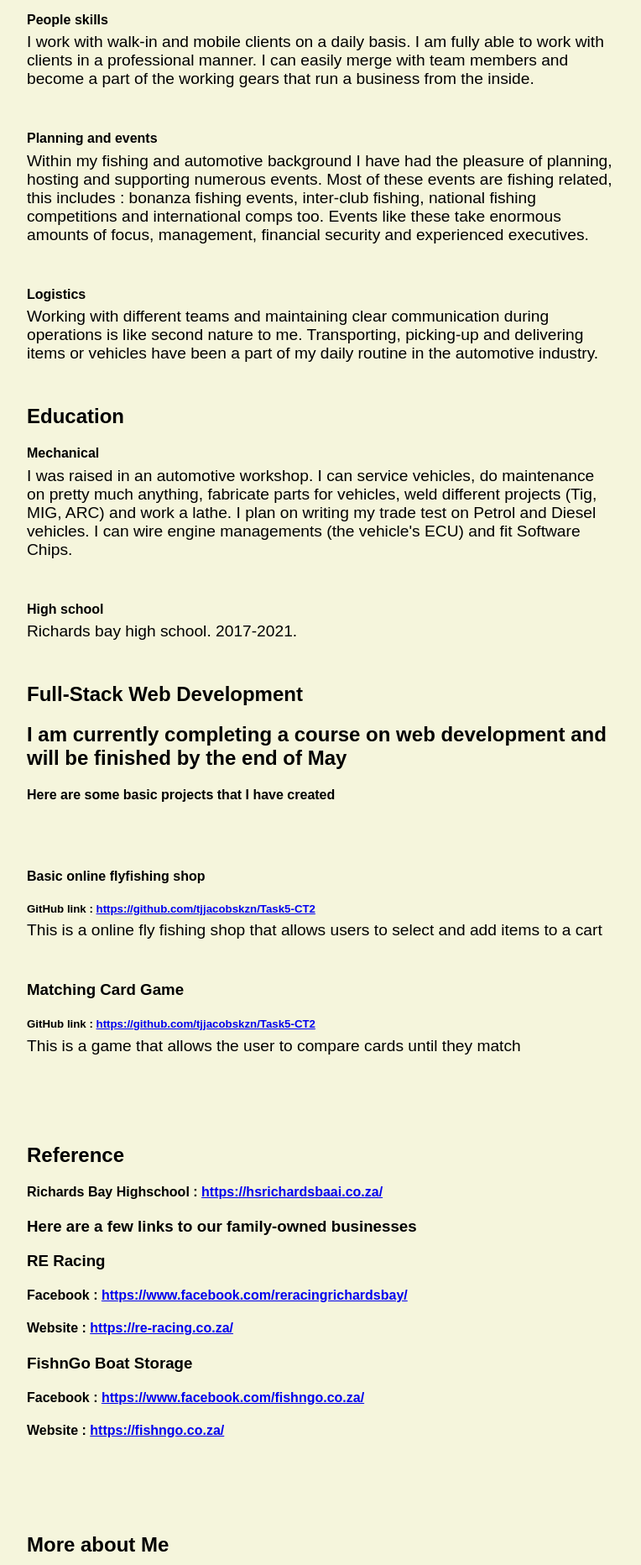
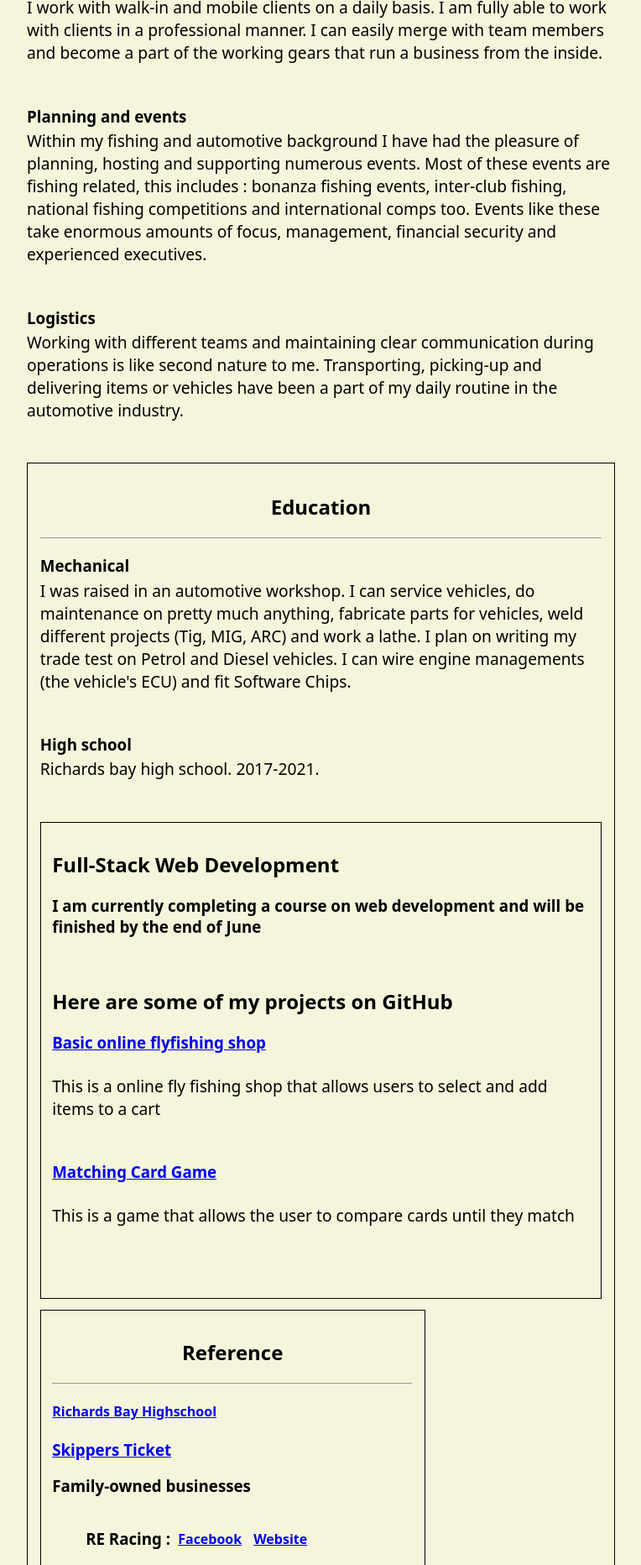
Before and after one commit to tjjacobskzn/TJ-Jacobs_CV, a plain HTML site: page index.html in a window 1280 px wide. Shown: the part 936-2800 px from the top of the page at 84% size, without its empty margins (416-1180 px from the left). Drawn offline with Linux system fonts and the light colour scheme.

Commit message:
Add files via upload

```diff
--- a/cv.css
+++ b/cv.css
@@ -4,7 +4,7 @@ div {
 
 body {
     background-color: beige;
-    font-family:sans-serif;
+    font-family: system-ui;
     margin-right: 10%;
 }
 
--- a/index.html
+++ b/index.html
@@ -2,7 +2,7 @@
 <html lang="en">
 
 <head>
-    <link href = "./cv.css" rel = "stylesheet" type = "text/css">
+    <link href="./cv.css" rel="stylesheet" type="text/css">
     <title>TJ Jacobs CV</title>
 </head>
 
@@ -40,38 +40,31 @@
                         <div id="skillsDiv">
                             <h2>Skills and Competencies</h2>
 
-                            <h4>Marine</h4>
+                            <h3 style="font-weight: 800;">Marine and fishing</h3>
                             <p>
-                                I successfully obtained my Category B skippers, enabling me to
-                                pilot/captain a motorized vessel under 31ft through the surf
+                                I grew up in the northern coast of South Africa. In having the
+                                privilege of owning a vessel, I have been fortunate enough to
+                                have some of the country's best anglers teaching me from a young
+                                age. I have vast experience in game fishing and I have
+                                attended many national, provincial and
+                                inter-club events and achieved colours in them all.
+                                <br>
+                                <br>
+                                I obtained my Category B skippers ticket, enabling me to
+                                pilot/captain a motorized vessel through the surf
                                 zone and up to 40 nautical miles off shore. Within the course
-                                I completed First-aid training. This includes training in
-                                Stroke scenarios, Fatal bleeding wounds, emergency
+                                I completed first-aid training. This includes training in
+                                stroke scenarios, fatal bleeding wounds, emergency
                                 transmission, safety briefings and general precautions.
-                            </p>
-
-                            <h4>Boating</h4>
-                            <p>
+                                <br>
+                                <br>
                                 I have been a deckhand on large vessels and work in a
                                 family-owned vessel storage company. With this I gained
                                 experience in fiberglass work, outboard engines and general
                                 rigging and maintenance on boats.
                             </p>
 
-                            <h4>Fishing</h4>
-                            <p>
-                                I grew up in the northern coast of South Africa. This means
-                                that fishing was a natural hobby in my family. In having the
-                                privilege of owning a vessel, I have been fortunate enough to
-                                have some of the worlds best anglers teaching me from a young
-                                age. I have vast experience in game fishing and I have
-                                attended many international, national, provincial and
-                                inter-club events. I have achieved national and provincial
-                                colors in game fishing and home colors for inter-club fishing
-                                events.
-                            </p>
-
-                            <h4>People skills</h4>
+                            <h3 style="font-weight: 800;">People skills</h3>
                             <p>
                                 I work with walk-in and mobile clients on a daily basis. I am
                                 fully able to work with clients in a professional manner. I
@@ -79,7 +72,7 @@
                                 working gears that run a business from the inside.
                             </p>
 
-                            <h4>Planning and events</h4>
+                            <h3 style="font-weight: 800;">Planning and events</h3>
                             <p>
                                 Within my fishing and automotive background I have had the
                                 pleasure of planning, hosting and supporting numerous events.
@@ -90,7 +83,7 @@
                                 and experienced executives.
                             </p>
 
-                            <h4>Logistics</h4>
+                            <h3 style="font-weight: 800;">Logistics</h3>
                             <p>
                                 Working with different teams and maintaining clear
                                 communication during operations is like second nature to me.
@@ -99,10 +92,18 @@
                             </p>
                         </div>
 
-                        <div id="educatonDiv">
+                        <div style="
+                        border: solid 1px;margin-bottom: 2%;
+                        padding: 2%;
+                        width: fit-content;" id="educatonDiv">
+                            <div style="    margin-left: 0;
+                        text-align: -webkit-center;">
                                 <h2>Education</h2>
+                            </div>
+                            <hr>
 
-                            <h4>Mechanical</h4>
+
+                            <h3>Mechanical</h3>
                             <p>
                                 I was raised in an automotive workshop. I can service
                                 vehicles, do maintenance on pretty much anything, fabricate
@@ -112,81 +113,97 @@
                                 vehicle's ECU) and fit Software Chips.
                             </p>
 
-                            <h4>High school</h4>
+                            <h3>High school</h3>
                             <p>Richards bay high school. 2017-2021.</p>
-                        </div>
 
-                        <div id="projectDiv">
+
+                        <div style="
+                        border: solid 1px;margin-bottom: 2%;
+                        padding: 2%; margin-left: 0;
+                        width: fit-content;" id="projectDiv">
                             <h2>Full-Stack Web Development</h2>
-                            <h2>
+                            <h3>
                                 I am currently completing a course on web development and will
-                                be finished by the end of May
-                            </h2>
+                                be finished by the end of June
+                            </h3>
 
-                            <h4>Here are some basic projects that I have created</h4>
 
-                            <br></br>
-                            <h4>Basic online flyfishing shop</h4>
-                            <h5>
-                                GitHub link :
-                                <a href="https://github.com/tjjacobskzn/Task5-CT2">
-                                    https://github.com/tjjacobskzn/Task5-CT2
+                            <br>
+                            <h2>Here are some of my projects on GitHub</h2>
+
+                            <a target="_blank" href="https://github.com/tjjacobskzn/Task5-CT2">
+                                <h3>Basic online flyfishing shop</h3>
                             </a>
-                            </h5>
+                            <br>
                             <p>
                                 This is a online fly fishing shop that allows users to select
                                 and add items to a cart
                             </p>
+
+
+                            <a target="_blank" href="https://github.com/tjjacobskzn/Task5-CT2">
                                 <h3>Matching Card Game</h3>
-                            <h5>
-                                GitHub link :
-                                <a href="https://github.com/tjjacobskzn/Task5-CT2">
-                                    https://github.com/tjjacobskzn/Task5-CT2
                             </a>
-                            </h5>
+
+                            <br>
                             <p>This is a game that allows the user to compare cards until they match</p>
 
-                            <br></br>
+                            <br>
+</div>
+                            <div style="margin-left: 0px;
+                            border: solid 1px;margin-bottom: 2%;
+                            padding: 2%;
+                            width: fit-content;">
+                                <div style="    margin-left: 0;
+                            text-align: -webkit-center;">
                                     <h2>Reference</h2>
+                                </div>
+
+                                <hr>
+
+                                <a target="_blank" href="https://hsrichardsbaai.co.za/">
                                     <h4>
-                                Richards Bay Highschool :
-                                <a href="https://hsrichardsbaai.co.za/">
-                                    https://hsrichardsbaai.co.za/
+                                        Richards Bay Highschool</h4>
                                 </a>
-                            </h4>
 
-                            <h3>Here are a few links to our family-owned businesses</h3>
+                                <a target="_blank" href="./skippers.html">
+                                    <h3>Skippers Ticket</h3>
+                                </a>
 
-                            <h3>RE Racing</h3>
+                                <h3>Family-owned businesses</h3>
+
+                                <div style="display: grid; grid-template-columns: 110px 90px 90px;">
+                                    <h3>RE Racing : </h3>
+
+                                    <a target="_blank" href="https://www.facebook.com/reracingrichardsbay/">
                                         <h4>
-                                Facebook :
-                                <a href="https://www.facebook.com/reracingrichardsbay/">
-                                    https://www.facebook.com/reracingrichardsbay/
+                                            Facebook</h4>
                                     </a>
-                            </h4>
 
+                                    <a target="_blank" href="https://re-racing.co.za/">
                                         <h4>
-                                Website :
-                                <a href="https://re-racing.co.za/">
-                                    https://re-racing.co.za/
+                                            Website</h4>
                                     </a>
-                            </h4>
+                                </div>
 
-                            <h3>FishnGo Boat Storage</h3>
+                                <div style="display: grid; grid-template-columns: 210px 90px 90px;">
+                                    <h3>FishnGo Boat Storage :</h3>
+
+                                    <a target="_blank" href="https://www.facebook.com/fishngo.co.za/">
                                         <h4>
-                                Facebook :
-                                <a href="https://www.facebook.com/fishngo.co.za/">
-                                    https://www.facebook.com/fishngo.co.za/
+                                            Facebook</h4>
                                     </a>
-                            </h4>
 
+                                    <a target="_blank" href="https://fishngo.co.za/">
                                         <h4>
-                                Website :
-                                <a href="https://fishngo.co.za/">https://fishngo.co.za/</a>
-                            </h4>
+                                            Website</h4>
+                                    </a>
+                                </div>
+                            </div>
+
 
                             <br></br>
-                            <br></br>
+
 
                             <h2>More about Me</h2>
 
@@ -210,10 +227,15 @@
 
                             <h3>Work ethic</h3>
                             <p>
-                                Without a doubt in my heart I will be one of the hardest
-                                workers you will ever meet. I execute my work responsibilities
+                                I execute my work responsibilities
                                 to the best of my capabilities and go the extra mile to
                                 satisfy expectations
+                            </p>
+
+                            <h3>Presentation</h3>
+                            <p>
+                                I do not drink alcohol or smoke. I have a clean record and I don't use drugs.
+                                My physical appearance is always well presentable and formal to the extent of requirements.
                             </p>
                         </div>
                     </td>
```
Also changed, not shown: skippers.html (added, +21 -0 lines), Screenshot .jpg (added), 2 other files. Lines whose indentation alone changed are shown as unchanged.
